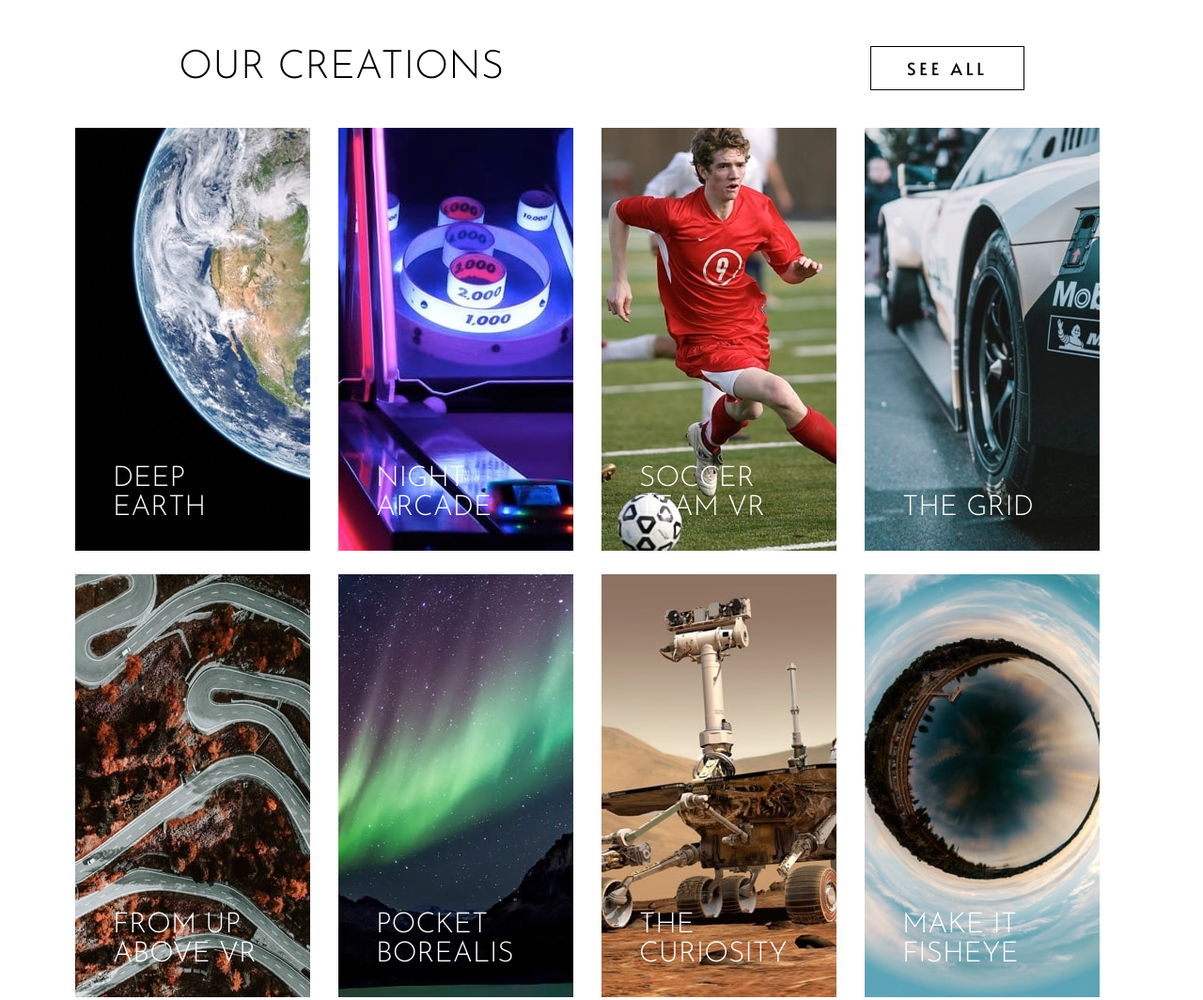
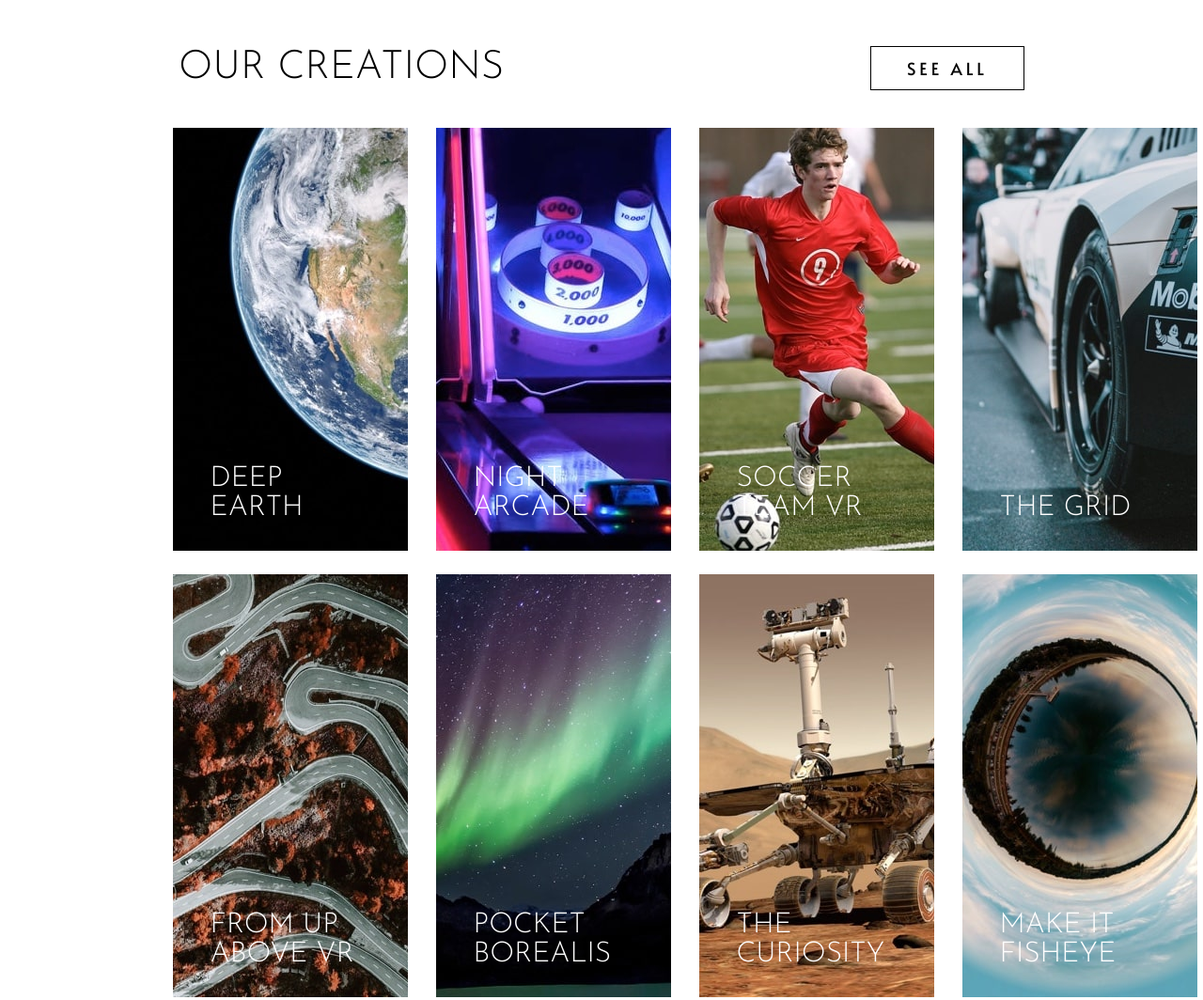
Before and after one commit to yusufamris15/skyduacw6, a plain HTML site: page index.html in a window 1280 px wide. Shown: the part 1400-2464 px from the top of the page at 94% size. Drawn offline with Linux system fonts and the light colour scheme.

Commit message:
Update main.css

```diff
--- a/sass/main.css
+++ b/sass/main.css
@@ -218,8 +218,8 @@ nav.nav-menu a:hover::before {
   -webkit-box-align: center;
       -ms-flex-align: center;
           align-items: center;
- padding-right: 50px;
-  padding-left: 50px;
+
+  padding-left: 12%;
 }
 
 .product-container .content-item {
```
